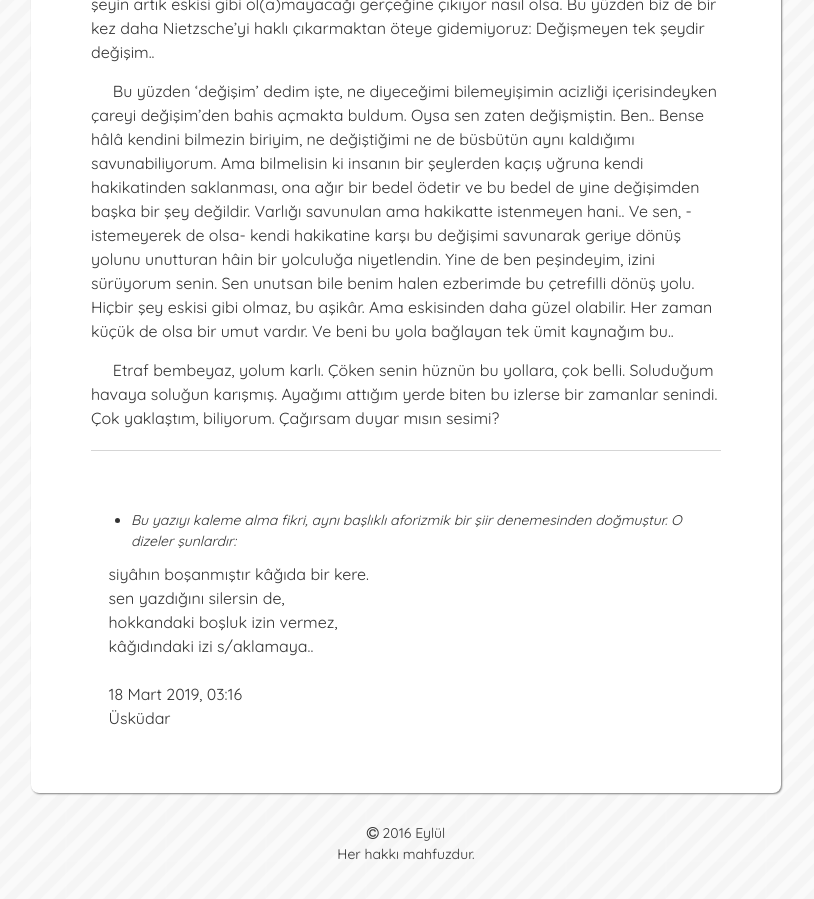
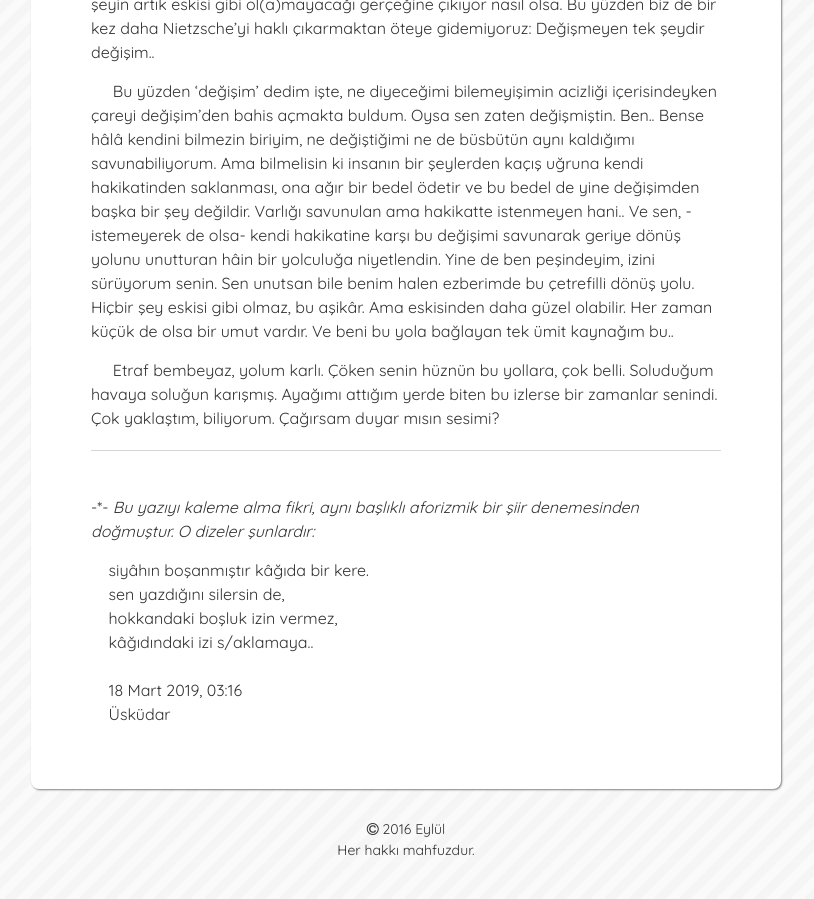
Before and after one commit to muhammedaydogdu/muhammedaydogdu.github.io, a Jekyll site: the page built from _posts/2019-03-18-iz.md, in a window 1280 px wide and 900 px high, scrolled down 1639 px. Shown: the whole window, without its empty margins (234-1048 px from the left). Built offline with Jekyll 4.4.1, drawn with Linux system fonts in a browser that asks for light colours; some web fonts are replaced.

Commit message:
Update 2019-03-18-iz.md

```diff
--- a/_posts/2019-03-18-iz.md
+++ b/_posts/2019-03-18-iz.md
@@ -25,7 +25,7 @@ image: iz.jpg
 
 ---
 <br/>
- * _Bu yazıyı kaleme alma fikri, aynı başlıklı aforizmik bir şiir denemesinden doğmuştur. O dizeler şunlardır:_
+ -*- _Bu yazıyı kaleme alma fikri, aynı başlıklı aforizmik bir şiir denemesinden doğmuştur. O dizeler şunlardır:_
 
 &nbsp;&nbsp;&nbsp; siyâhın boşanmıştır kâğıda bir kere.
 &nbsp;&nbsp;&nbsp; sen yazdığını silersin de,
```
